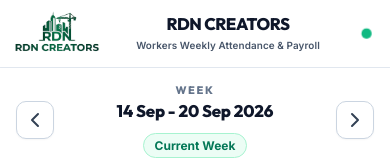
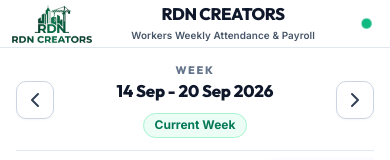
Before and after one commit to vishanthkannan/rdn_attendance, a React (Vite) app: page / in a window 390 px wide. Shown: the top 160 px of the page. Built offline with nearby package versions, Linux system fonts and the light colour scheme; no server answers; the database is empty.

Commit message:
UI: Keep title bar compact while maximizing visible logo artwork size

```diff
--- a/src/index.css
+++ b/src/index.css
@@ -120,7 +120,7 @@ button, input, select, textarea {
   display: grid;
   grid-template-columns: 1fr auto 1fr;
   align-items: center;
-  padding: 0.85rem 1.75rem;
+  padding: 0.35rem 1.75rem;
   background: #ffffff;
   border: none;
   border-bottom: 3px solid #059669;
@@ -178,9 +178,9 @@ button, input, select, textarea {
 }
 
 .brand-logo-img {
-  height: 72px;
+  height: 54px;
   width: auto;
-  max-width: 240px;
+  max-width: 190px;
   object-fit: contain;
   display: block;
   background: transparent;
@@ -215,7 +215,7 @@ button, input, select, textarea {
 
 .brand-title-group h1 {
   font-family: var(--font-heading);
-  font-size: 1.4rem;
+  font-size: 1.35rem;
   font-weight: 850;
   letter-spacing: -0.025em;
   color: #0f172a;
@@ -2117,7 +2117,7 @@ button, input, select, textarea {
     display: grid;
     grid-template-columns: auto 1fr auto;
     align-items: center;
-    padding: 0.75rem 1rem;
+    padding: 0.35rem 1rem;
     gap: 0.6rem;
     margin-bottom: 0;
     border: none;
@@ -2146,8 +2146,8 @@ button, input, select, textarea {
   }
 
   .brand-logo-img {
-    height: 56px;
-    max-width: 160px;
+    height: 44px;
+    max-width: 140px;
   }
 
   .brand-title-group {
@@ -2568,13 +2568,13 @@ button, input, select, textarea {
     display: grid;
     grid-template-columns: auto 1fr auto;
     align-items: center;
-    padding: 0.6rem 0.75rem;
+    padding: 0.28rem 0.75rem;
     gap: 0.45rem;
   }
 
   .brand-logo-img {
-    height: 48px;
-    max-width: 130px;
+    height: 38px;
+    max-width: 110px;
   }
 
   .brand-title-group h1 {
```
Also changed, not shown: public/rdn_logo.png.
